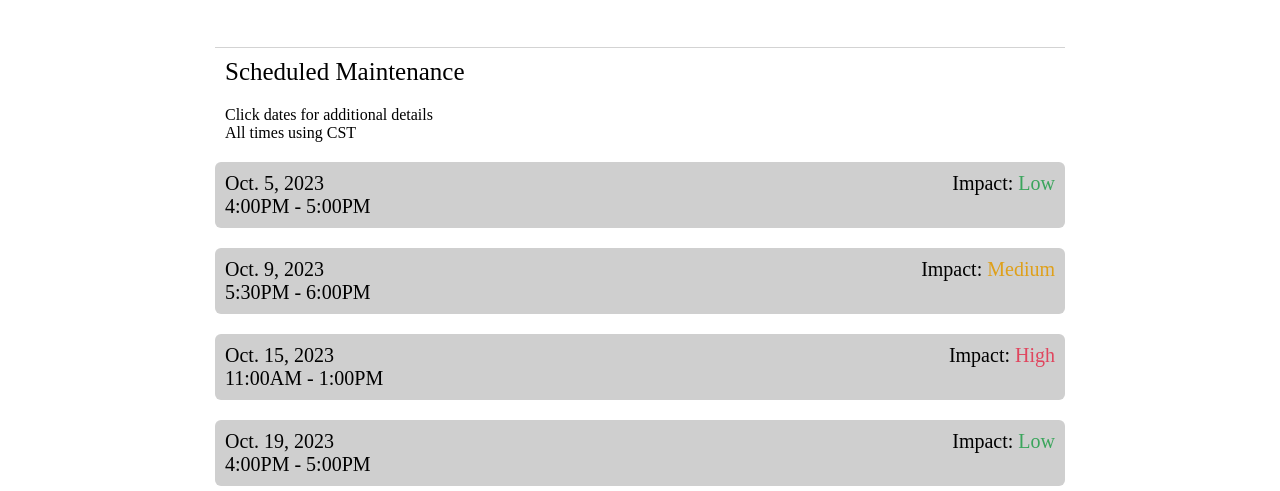
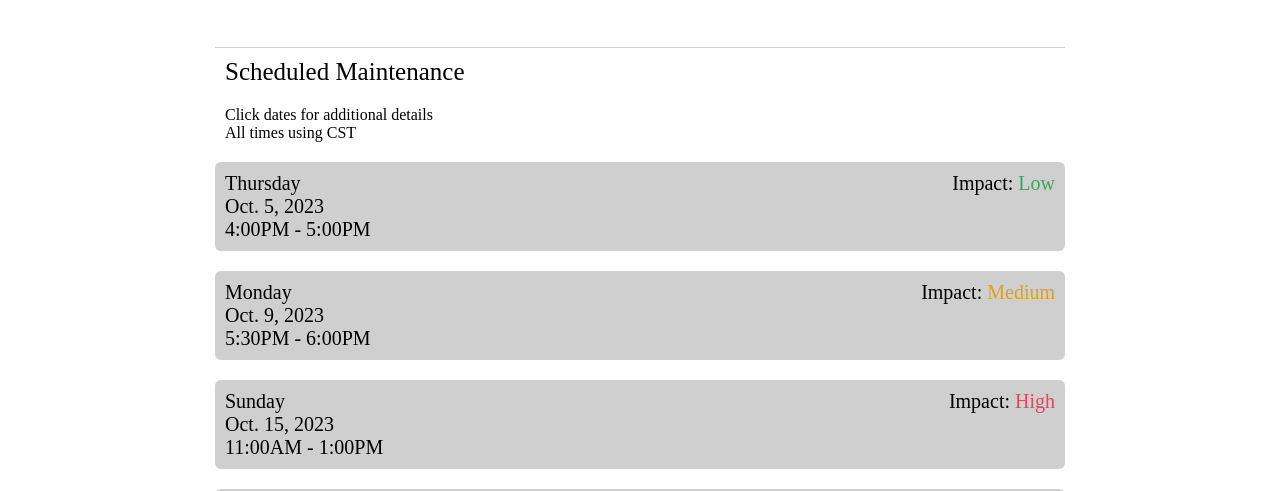
Before and after one commit to git-kv/DartStatusPage, a plain HTML site: page index.html in a window 1280 px wide. Shown: the part 265-756 px from the top of the page. Drawn offline with Linux system fonts and the light colour scheme.

Commit message:
i don't remember

```diff
--- a/index.html
+++ b/index.html
@@ -27,19 +27,19 @@
         <div class="schedule-title">Scheduled Maintenance</div>
         <div class="schedule-directions">Click dates for additional details<br>All times using CST</div>
         <details>
-            <summary>Oct. 5, 2023<br>4:00PM - 5:00PM<span class="user-impact">Impact: <span class="low-impact">Low</span></span></summary>
+            <summary>Thursday<br>Oct. 5, 2023<br>4:00PM - 5:00PM<span class="user-impact">Impact: <span class="low-impact">Low</span></span></summary>
             <br>We will be rebooting the MonitorAnywhere server that hosts the Dart TV channels available throughout the Eagan corporate building.
         </details>
         <details>
-            <summary>Oct. 9, 2023<br>5:30PM - 6:00PM<span class="user-impact">Impact: <span class="medium-impact">Medium</span></span></summary>
+            <summary>Monday<br>Oct. 9, 2023<br>5:30PM - 6:00PM<span class="user-impact">Impact: <span class="medium-impact">Medium</span></span></summary>
             <br>We will be doing maintenance on the Mitel phone system. Mitel Connect and workgroup functionality will be working sporadically during the maintenance. Max and ALTAM will be down for a short time.
         </details>
         <details>
-            <summary>Oct. 15, 2023<br>11:00AM - 1:00PM<span class="user-impact">Impact: <span class="high-impact">High</span></span></summary>
+            <summary>Sunday<br>Oct. 15, 2023<br>11:00AM - 1:00PM<span class="user-impact">Impact: <span class="high-impact">High</span></span></summary>
             <br>We will be performing maintenance on our storage solution. During maintenance many systems will need to be taken down, including Citrix access. Citrix will be unavailable while maintenance is ongoing.<br><br>When maintenance occurs the PCs in the Eagan office will be configured to allow access to the web version of Outlook as well as this System Status page.<br><br>The URLs for these pages are:<br><br><a href="https://outlook.office365.com" target="_blank">https://outlook.office365.com</a><br><br><a href="https://wwwb.dartadvantage.com/systemStatus/status.html">https://wwwb.dartadvantage.com/systemStatus/status.html</a>
         </details>
         <details>
-            <summary>Oct. 19, 2023<br>4:00PM - 5:00PM<span class="user-impact">Impact: <span class="low-impact">Low</span></span></summary>
+            <summary>Thursday<br>Oct. 19, 2023<br>4:00PM - 5:00PM<span class="user-impact">Impact: <span class="low-impact">Low</span></span></summary>
             <br>We will be rebooting the MonitorAnywhere server that hosts the Dart TV channels available throughout the Eagan corporate building.
         </details>
     </div>
```
